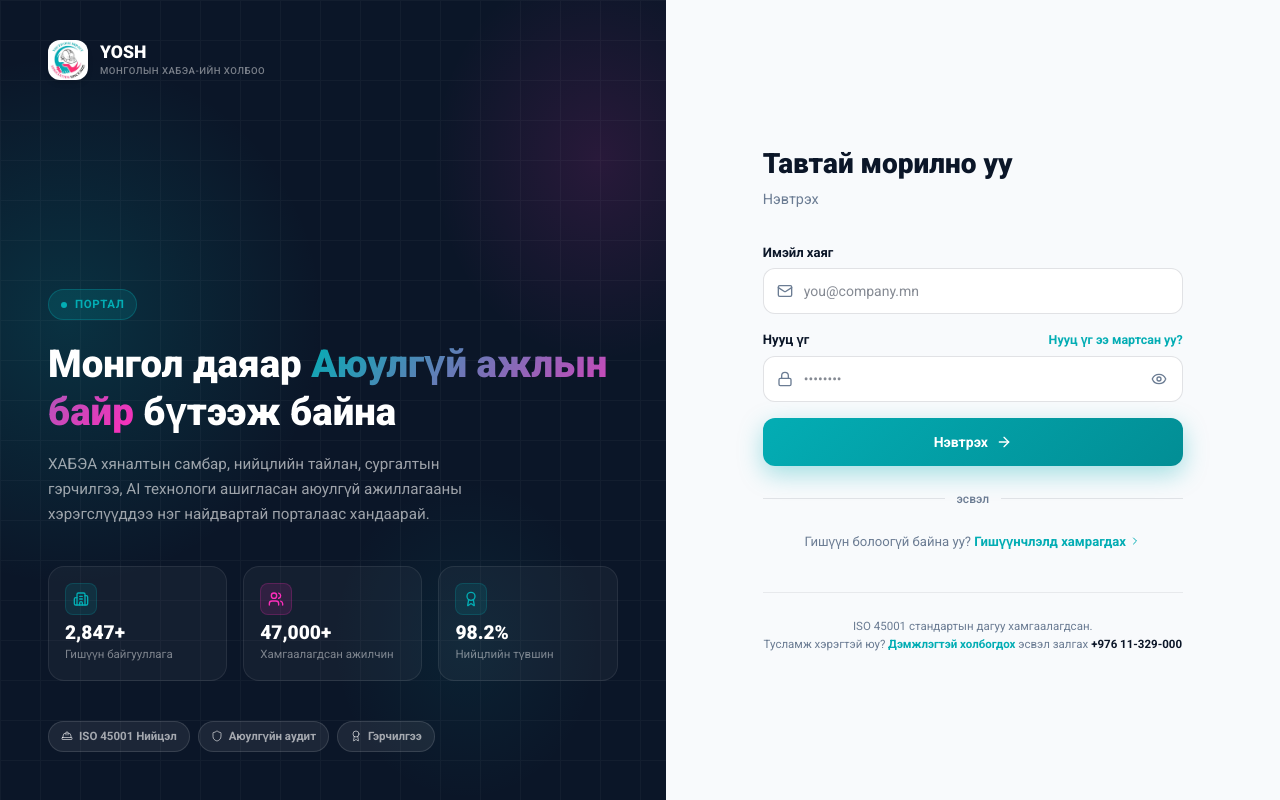
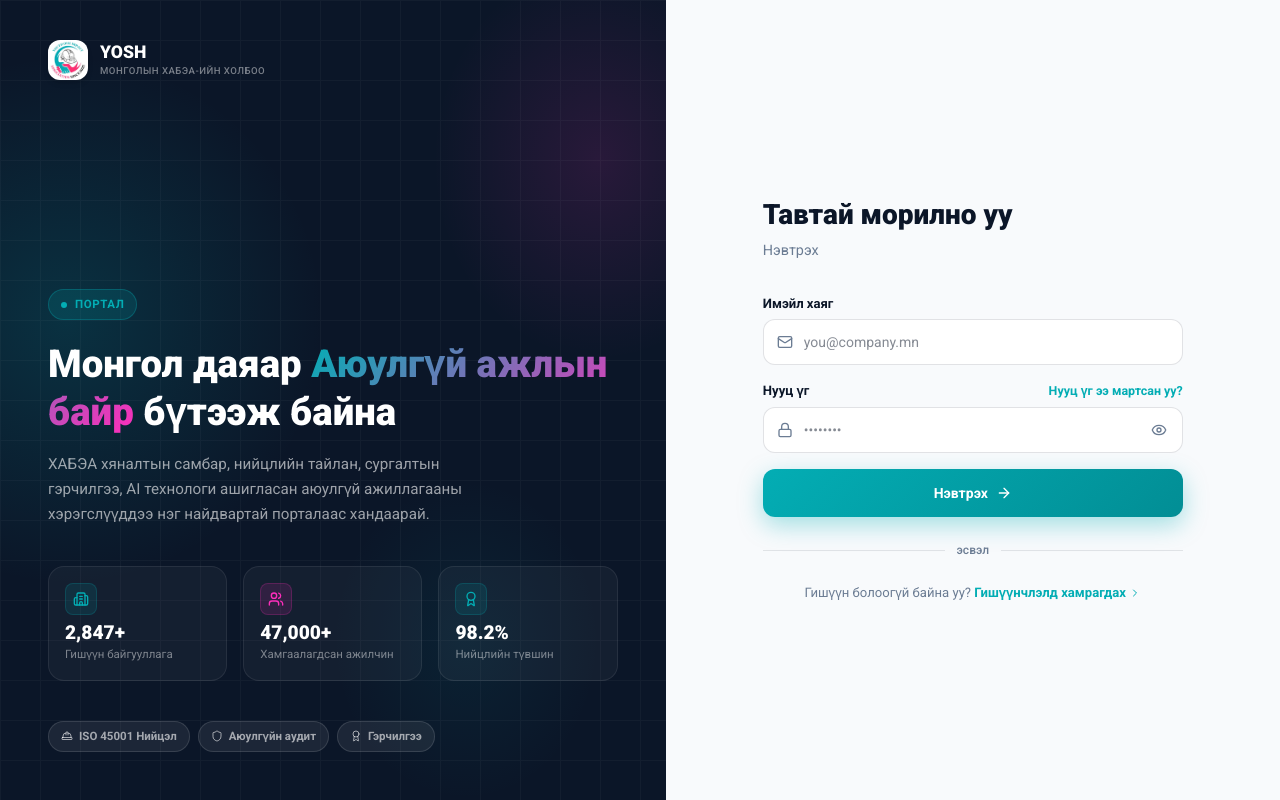
Before and after one commit to Alzahgui/oshe-frontend, a Next.js app: page /login in a window 1280 px wide. Built offline with nearby package versions, Linux system fonts and the light colour scheme; no server answers.

Commit message:
Update page.tsx

```diff
--- a/src/app/login/page.tsx
+++ b/src/app/login/page.tsx
@@ -240,23 +240,6 @@ export default function LoginPage() {
               Гишүүнчлэлд хамрагдах <ChevronRight className="w-3 h-3 inline-block -mt-0.5" />
             </a>
           </p>
-
-          {/* Footer note */}
-          <div className="mt-10 pt-6" style={{ borderTop: '1px solid rgba(11,22,40,0.07)' }}>
-            <p
-              className="text-center text-[0.72rem] leading-relaxed"
-              style={{ color: '#6B7C93' }}
-            >
-              ISO 45001 стандартын дагуу хамгаалагдсан.
-              <br />
-              Тусламж хэрэгтэй юу?{' '}
-              <a href="#" className="font-semibold hover:underline" style={{ color: teal }}>
-                Дэмжлэгтэй холбогдох
-              </a>{' '}
-              эсвэл залгах{' '}
-              <span style={{ color: navy, fontWeight: 600 }}>+976 11-329-000</span>
-            </p>
-          </div>
         </div>
       </div>
     </div>
```
